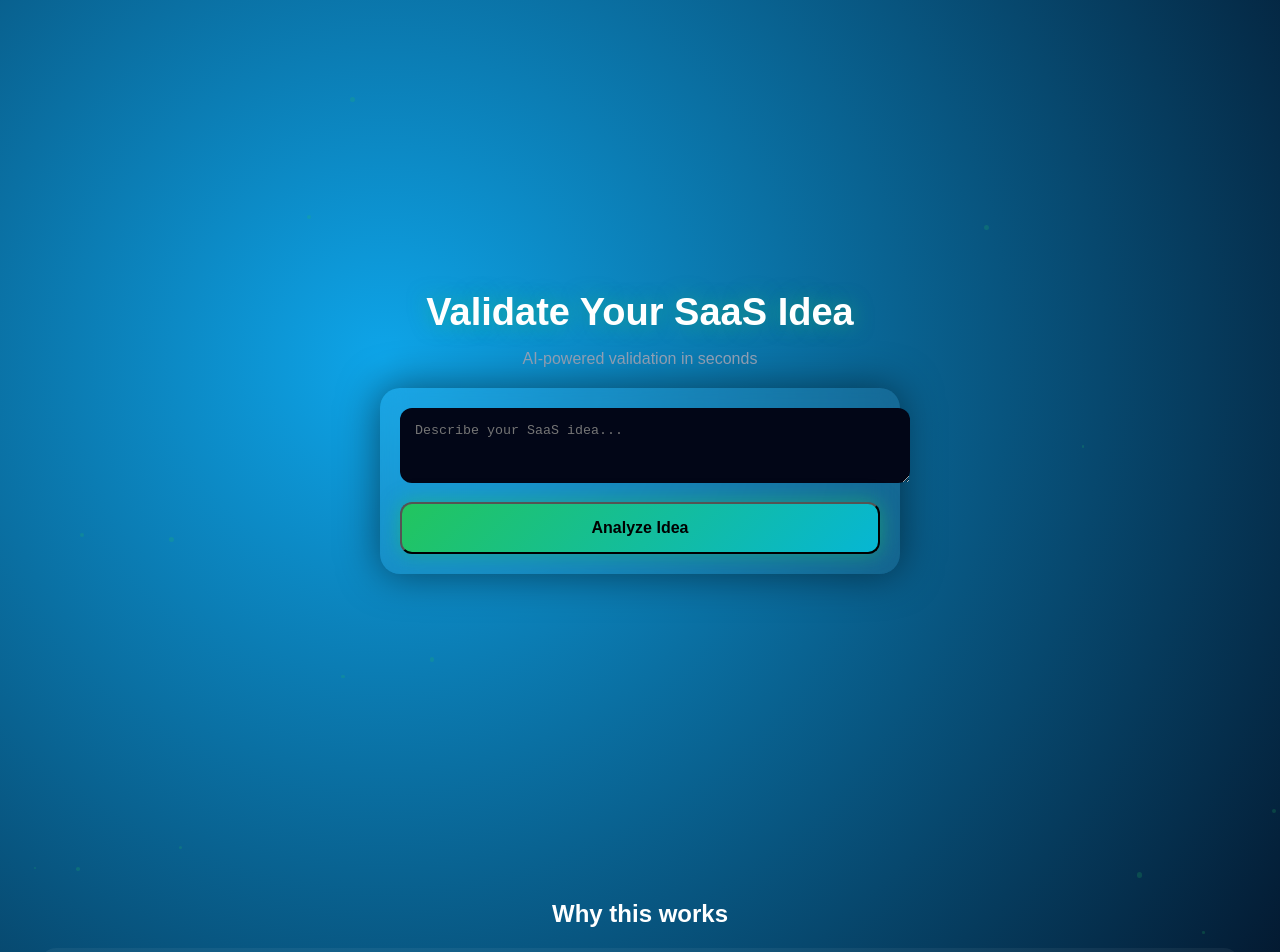
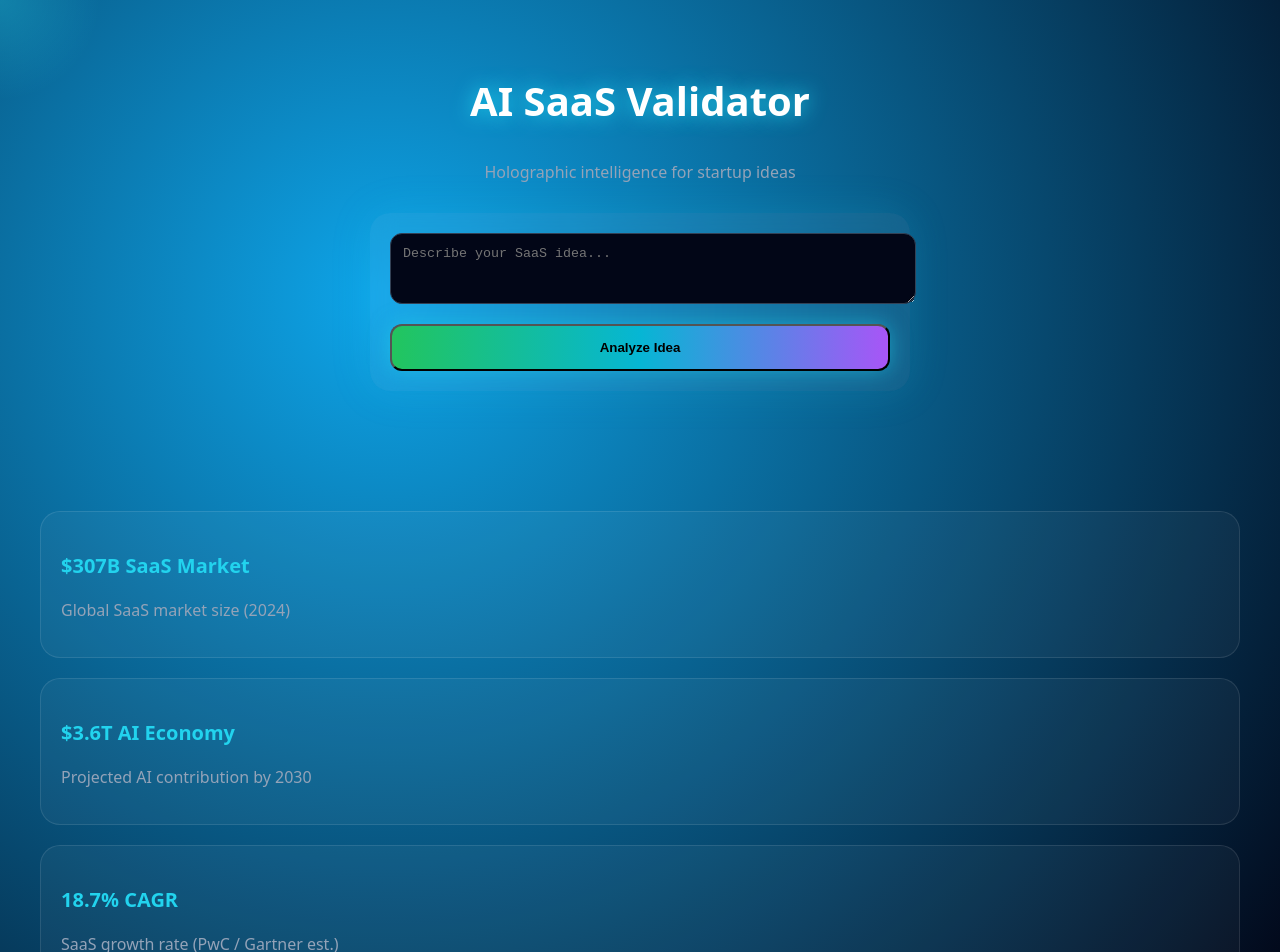
Before and after one commit to TogaraCode/ai-saas-platform, a Next.js app: page / in a window 1280 px wide. Shown: the top 952 px of the page. Built offline with nearby package versions, Linux system fonts and the light colour scheme.

Commit message:
Refactor Home component and remove unused features
Refactor Home component to remove particles and adjust loading/result handling.

```diff
--- a/app/page.js
+++ b/app/page.js
@@ -1,31 +1,42 @@
 "use client"
-import { useState, useEffect } from "react"
+import { useEffect, useRef, useState } from "react"
 
 export default function Home() {
   const [idea, setIdea] = useState("")
-  const [result, setResult] = useState(false)
   const [loading, setLoading] = useState(false)
+  const [showResult, setShowResult] = useState(false)
+  const beamRef = useRef(null)
 
   async function analyze() {
     setLoading(true)
-    setResult(false)
+    setShowResult(false)
 
     setTimeout(() => {
-      setResult(true)
       setLoading(false)
+      setShowResult(true)
     }, 1200)
   }
 
-  // simple floating particles
-  const [particles, setParticles] = useState([])
+  // pointer “laser beam”
+  useEffect(() => {
+    function move(e) {
+      if (!beamRef.current) return
+      beamRef.current.style.left = e.clientX + "px"
+      beamRef.current.style.top = e.clientY + "px"
+    }
+    window.addEventListener("mousemove", move)
+    return () => window.removeEventListener("mousemove", move)
+  }, [])
 
+  // scroll reveal
   useEffect(() => {
-    const arr = Array.from({ length: 20 }).map(() => ({
-      left: Math.random() * 100,
-      top: Math.random() * 100,
-      size: Math.random() * 4 + 2
-    }))
-    setParticles(arr)
+    const els = document.querySelectorAll(".reveal")
+    const obs = new IntersectionObserver((entries) => {
+      entries.forEach((e) => {
+        if (e.isIntersecting) e.target.classList.add("visible")
+      })
+    }, { threshold: 0.2 })
+    els.forEach(el => obs.observe(el))
   }, [])
 
   return (
@@ -33,65 +44,53 @@ export default function Home() {
       minHeight: "100vh",
       background: "radial-gradient(circle at 30% 30%, #0ea5e9, #020617)",
       color: "white",
-      overflow: "hidden",
-      position: "relative"
+      overflowX: "hidden",
+      fontFamily: "system-ui"
     }}>
 
-      {/* PARTICLES */}
-      {particles.map((p, i) => (
-        <div key={i} style={{
-          position: "absolute",
-          left: `${p.left}%`,
-          top: `${p.top}%`,
-          width: p.size,
-          height: p.size,
-          background: "#22c55e",
-          borderRadius: "50%",
-          opacity: 0.2
-        }} />
-      ))}
+      {/* laser pointer */}
+      <div ref={beamRef} style={{
+        position: "fixed",
+        width: 200,
+        height: 200,
+        pointerEvents: "none",
+        background: "radial-gradient(circle, rgba(34,211,238,0.25), transparent 70%)",
+        transform: "translate(-50%, -50%)",
+        mixBlendMode: "screen",
+        zIndex: 1
+      }}/>
 
-      {/* MAIN */}
-      <div style={{
-        display: "flex",
-        alignItems: "center",
-        justifyContent: "center",
-        padding: 20,
-        minHeight: "100vh"
-      }}>
-
-        <div style={{
-          width: "100%",
-          maxWidth: 520,
+      {/* HERO */}
+      <section style={{
+        padding: 40,
         textAlign: "center"
       }}>
-
-          {/* HERO */}
         <h1 style={{
-            fontSize: 38,
+          fontSize: 40,
           fontWeight: 800,
-            marginBottom: 10,
-            textShadow: "0 0 20px rgba(34,197,94,0.5)"
+          textShadow: "0 0 20px #22d3ee"
         }}>
-            Validate Your SaaS Idea
+          AI SaaS Validator
         </h1>
 
         <p style={{
           color: "#94a3b8",
-            marginBottom: 20
+          marginTop: 10
         }}>
-            AI-powered validation in seconds
+          Holographic intelligence for startup ideas
         </p>
 
-          {/* INPUT */}
+        {/* input */}
         <div style={{
+          marginTop: 30,
+          maxWidth: 500,
+          marginInline: "auto",
+          padding: 20,
+          borderRadius: 20,
           background: "rgba(255,255,255,0.05)",
-            borderRadius: 20,
-            padding: 20,
           backdropFilter: "blur(12px)",
-            boxShadow: "0 0 40px rgba(0,0,0,0.5)"
+          boxShadow: "0 0 40px rgba(34,211,238,0.15)"
         }}>
-
           <textarea
             value={idea}
             onChange={(e) => setIdea(e.target.value)}
@@ -99,106 +98,88 @@ export default function Home() {
             rows={3}
             style={{
               width: "100%",
-                padding: 15,
+              padding: 12,
               borderRadius: 12,
-                border: "none",
               background: "#020617",
-                color: "white",
-                marginBottom: 15
+              border: "1px solid #334155",
+              color: "white"
             }}
           />
 
-            <button
-              onClick={analyze}
-              style={{
+          <button onClick={analyze} style={{
+            marginTop: 15,
             width: "100%",
-                padding: 15,
+            padding: 14,
             borderRadius: 12,
-                background: "linear-gradient(135deg,#22c55e,#06b6d4)",
+            background: "linear-gradient(90deg,#22c55e,#06b6d4,#a855f7)",
+            fontWeight: "bold",
             color: "black",
-                fontWeight: "bold",
-                fontSize: 16,
-                boxShadow: "0 0 20px rgba(34,197,94,0.5)"
-              }}
-            >
+            boxShadow: "0 0 20px rgba(34,211,238,0.5)"
+          }}>
             {loading ? "Analyzing..." : "Analyze Idea"}
           </button>
         </div>
 
-          {/* LOADING */}
         {loading && (
-            <div style={{
-              marginTop: 20,
-              padding: 20,
-              borderRadius: 16,
-              background: "rgba(255,255,255,0.05)"
-            }}>
-              🧠 AI is thinking...
+          <div style={{ marginTop: 20 }}>
+            🧠 AI is scanning global market data...
           </div>
         )}
 
-          {/* RESULT */}
-          {result && (
+        {showResult && (
           <div style={{
             marginTop: 20,
             padding: 20,
             borderRadius: 16,
             background: "rgba(255,255,255,0.05)",
-              transform: "perspective(800px) rotateX(2deg)"
+            transform: "perspective(800px) rotateX(3deg)"
+          }}>
+            ⭐ Score: 7.8 / 10
+            <p>Strong SaaS potential with scalable monetization.</p>
+          </div>
+        )}
+      </section>
+
+      {/* DATA DASHBOARD */}
+      <section style={{
+        padding: 40,
+        display: "grid",
+        gap: 20
       }}>
 
-              <div style={{
-                fontSize: 26,
-                fontWeight: "bold",
-                color: "#22c55e"
+        {[
+          { title: "$307B SaaS Market", desc: "Global SaaS market size (2024)" },
+          { title: "$3.6T AI Economy", desc: "Projected AI contribution by 2030" },
+          { title: "18.7% CAGR", desc: "SaaS growth rate (PwC / Gartner est.)" }
+        ].map((card, i) => (
+          <div key={i} className="reveal" style={{
+            padding: 20,
+            borderRadius: 20,
+            background: "rgba(255,255,255,0.04)",
+            border: "1px solid rgba(255,255,255,0.1)",
+            transition: "0.6s",
+            transform: "translateY(40px)"
           }}>
-                ⭐ Score: 7.8 / 10
-              </div>
-
-              <p style={{ marginTop: 10 }}>
-                High demand SaaS idea with strong monetization potential.
-              </p>
-
-              <div style={{
-                marginTop: 15,
-                padding: 10,
-                borderRadius: 10,
-                background: "rgba(34,197,94,0.1)"
-              }}>
-                🔒 Unlock full strategy
-              </div>
-            </div>
-          )}
-
-        </div>
-      </div>
-
-      {/* SCROLL SECTION */}
-      <div style={{
-        padding: 40,
-        textAlign: "center"
-      }}>
-        <h2 style={{ fontSize: 24 }}>Why this works</h2>
-
-        <div style={{
-          display: "grid",
-          gap: 20,
-          marginTop: 20
-        }}>
-
-          {["Market Analysis", "Monetization", "Risk Detection"].map((item, i) => (
-            <div key={i} style={{
-              padding: 20,
-              borderRadius: 16,
-              background: "rgba(255,255,255,0.05)",
-              transform: "translateZ(20px)",
-              transition: "0.3s"
-            }}>
-              {item}
+            <h3 style={{
+              fontSize: 20,
+              color: "#22d3ee"
+            }}>{card.title}</h3>
+            <p style={{ color: "#94a3b8" }}>{card.desc}</p>
           </div>
         ))}
-        </div>
-      </div>
+
+      </section>
+
+      {/* STYLES */}
+      <style jsx>{`
+        .reveal {
+          opacity: 0;
+        }
+        .reveal.visible {
+          opacity: 1;
+          transform: translateY(0px);
+        }
+      `}</style>
 
     </div>
   )
```
Lines whose indentation alone changed are shown as unchanged.
